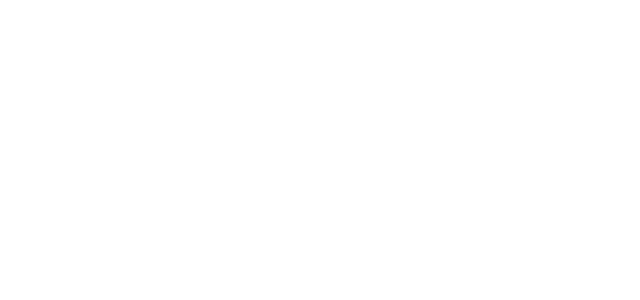
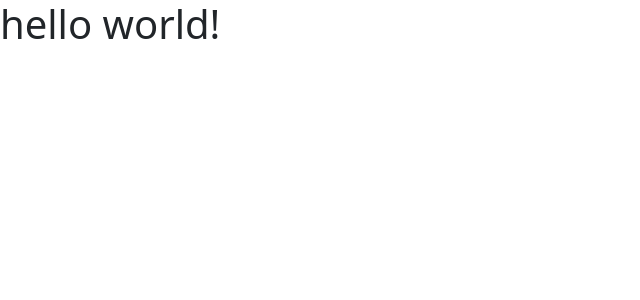
Before and after one commit to Mezdek/planetMusic, a React (Create React App) app: page / in a window 1280 px wide. Shown: the top 300 px of the page, without its empty margins (0-640 px from the left). Built offline with nearby package versions, Linux system fonts and the light colour scheme.

Commit message:
adding hello world for testing reasons

```diff
--- a/src/App.js
+++ b/src/App.js
@@ -17,6 +17,7 @@
           {/* <NavBar />
           <HomePage />
           <Footer /> */}
+          <h1>hello world!</h1>
         </div>
     </div>
   );
```
